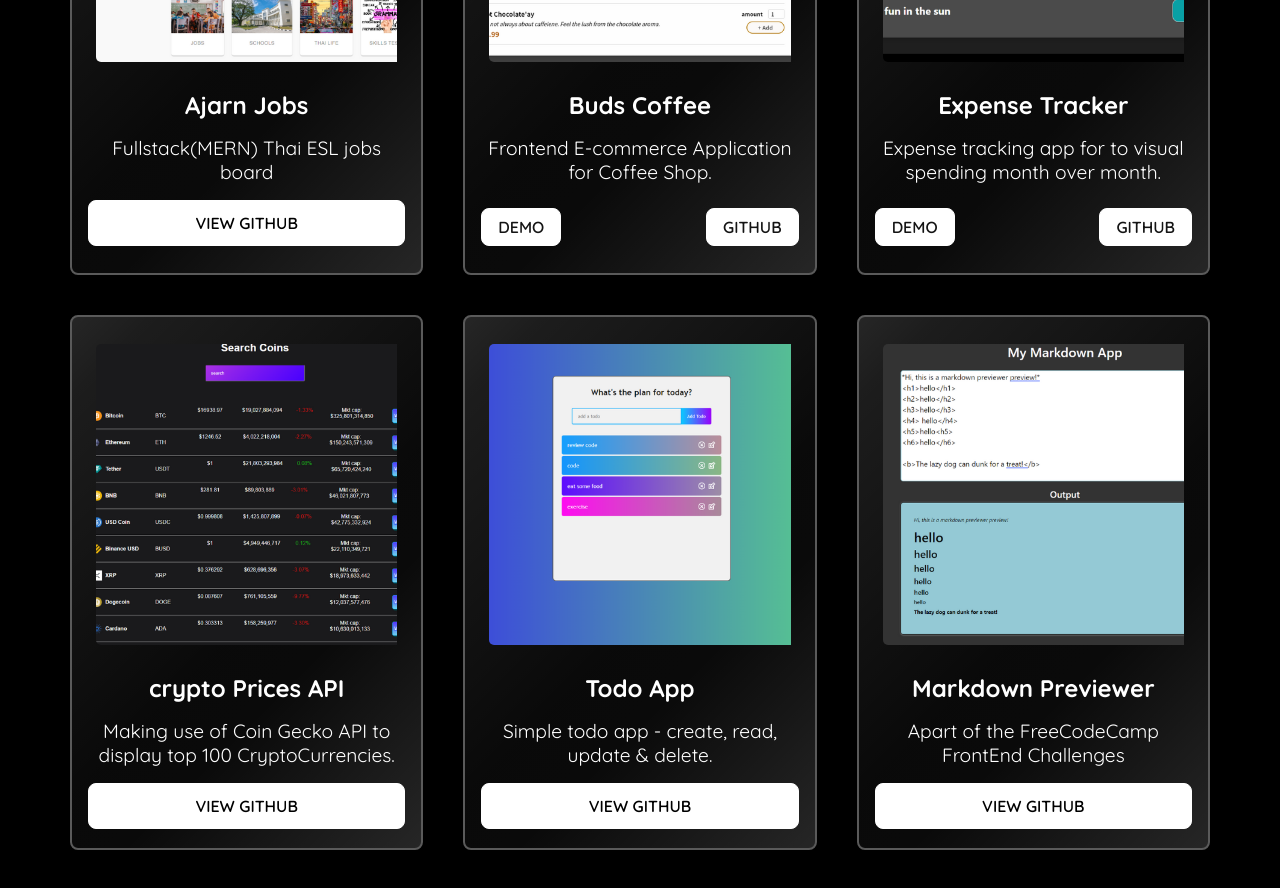
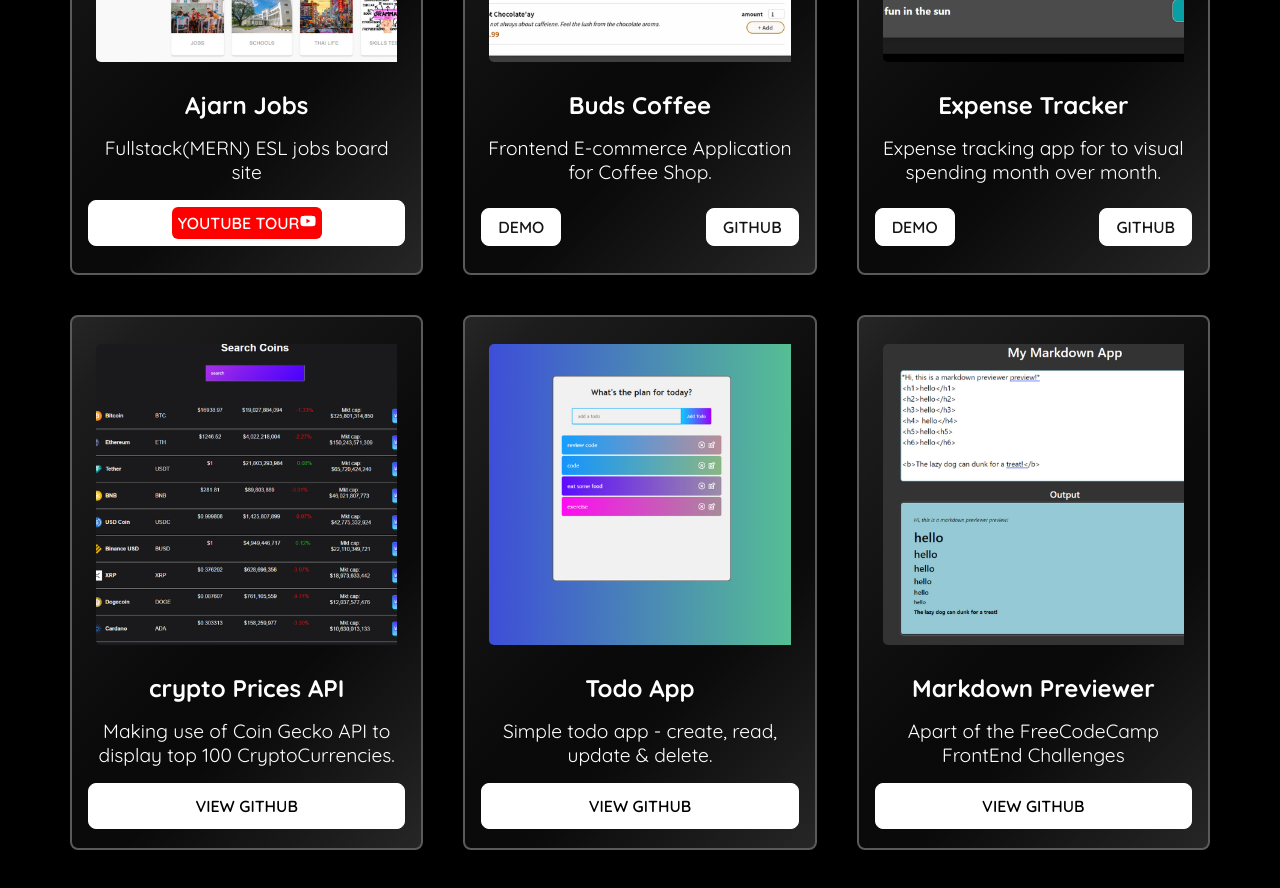
Before and after one commit to michaelhunter555/mikes-portfolio, a React (Create React App) app: page / in a window 1280 px wide. Shown: the part 1380-2268 px from the top of the page. Built offline with nearby package versions, Linux system fonts and the light colour scheme.

Commit message:
added youtube video tour for FullStack Proj

```diff
--- a/src/components/Card.js
+++ b/src/components/Card.js
@@ -1,6 +1,8 @@
-import './Card.scss';
+import "./Card.scss";
 
-import React from 'react';
+import React from "react";
+
+import { FaYoutube } from "react-icons/fa";
 
 const Card = (props) => {
   return (
@@ -16,7 +18,22 @@ const Card = (props) => {
             Demo
           </a>
         )}
-        {!props.view && (
+        {props.youtube && (
+          <a
+            href={props.youtube}
+            style={{
+              backgroundColor: "red",
+              borderRadius: "6px",
+              padding: "6px",
+            }}
+            rel="noreferrer"
+            target="_blank"
+          >
+            Youtube Tour
+            <FaYoutube />
+          </a>
+        )}
+        {!props.view && !props.youtube && (
           <a
             href={props.source}
             className="btn-single"
--- a/src/components/MyWork.js
+++ b/src/components/MyWork.js
@@ -1,10 +1,11 @@
-import './Card.scss';
-import React from 'react'
-import Card from './Card';
-import ProjectData from './ProjectData';
+import "./Card.scss";
+
+import React from "react";
+
+import Card from "./Card";
+import ProjectData from "./ProjectData";
 
 const MyWork = () => {
-
   return (
     <div className="experience-container">
       <h1 className="project-heading">Projects</h1>
@@ -17,12 +18,14 @@ const MyWork = () => {
               title={project.title}
               text={project.text}
               view={project.view}
-                    source={project.source} />
-                )
+              youtube={project.youtube}
+              source={project.source}
+            />
+          );
         })}
       </div>
     </div>
-  )
-}
+  );
+};
 
 export default MyWork;
--- a/src/components/ProjectData.js
+++ b/src/components/ProjectData.js
@@ -14,8 +14,8 @@ const ProjectData = [
   {
     imgSrc: ajarnjobs,
     title: "Ajarn Jobs",
-    text: "Fullstack(MERN) Thai ESL jobs board",
-    view: false,
+    text: "Fullstack(MERN) ESL jobs board site",
+    youtube: "https://youtu.be/sfnUQmcMp7w",
     source: "https://github.com/michaelhunter555/ajarn-jobs",
   },
   {
```
Also changed, not shown: src/components/test.js (added), 1 other file (tests, documents, lock files or other folders). Lines whose indentation alone changed are shown as unchanged.
